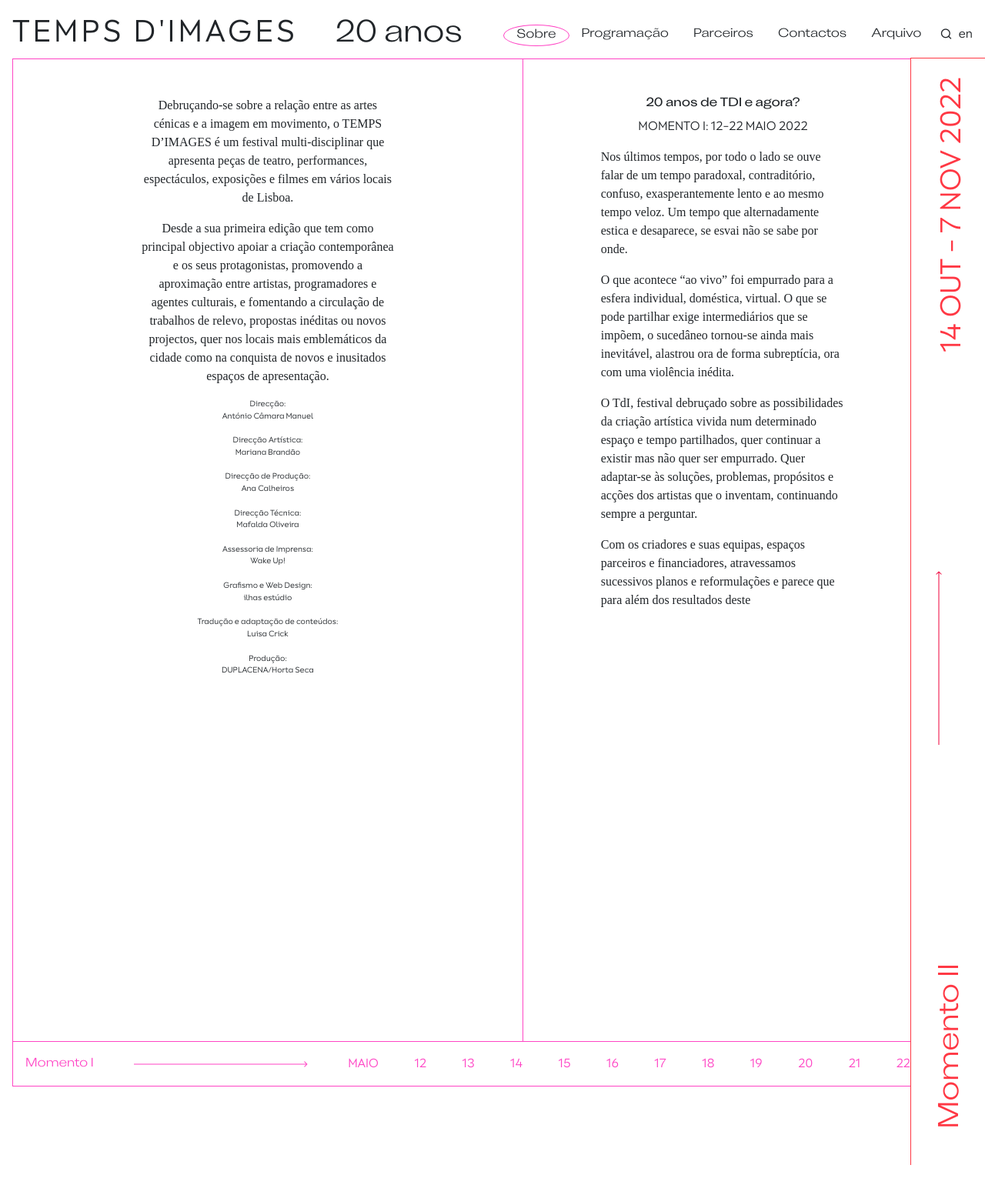
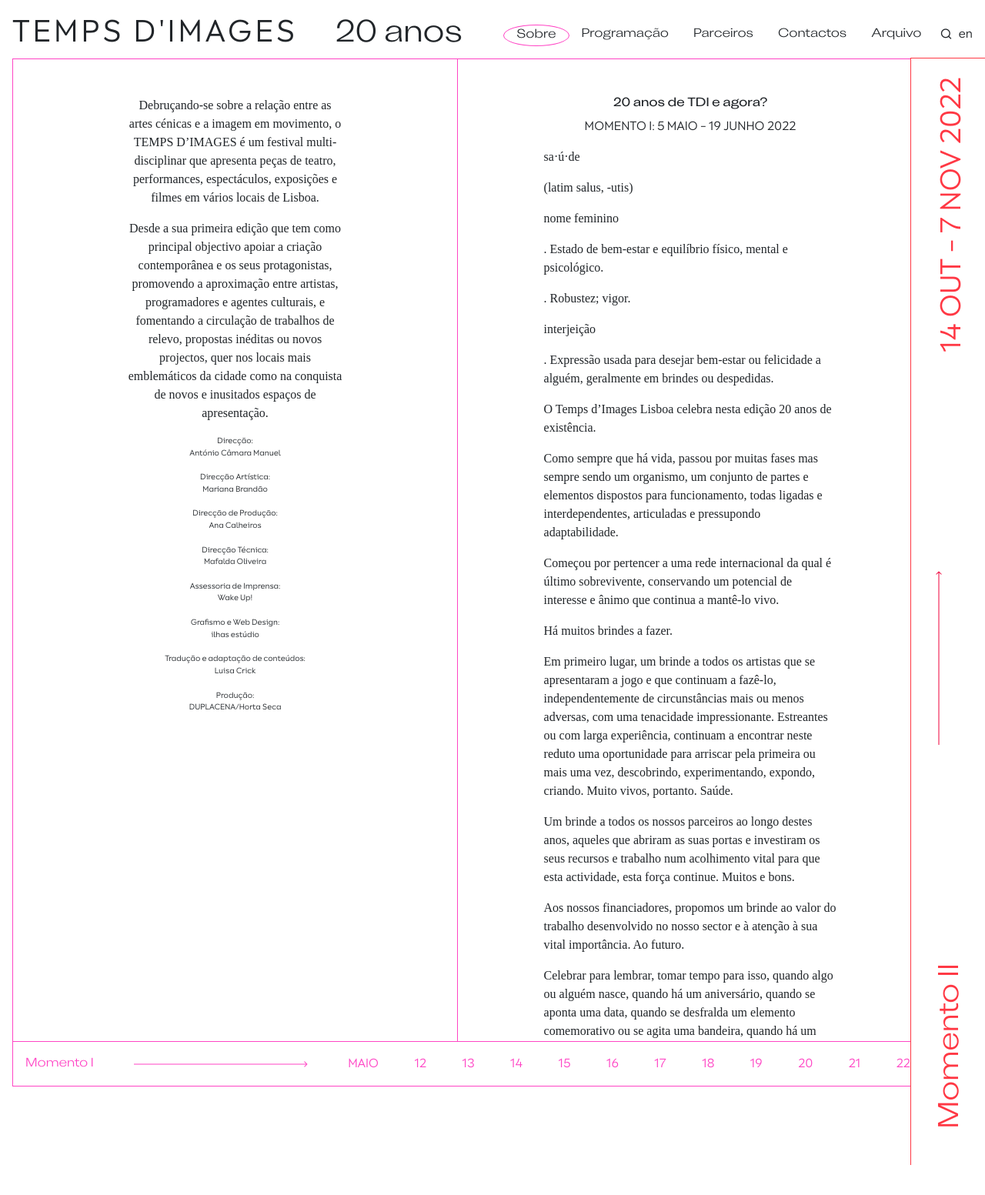
Before and after one commit to mnvnery/tempsdimages2023-m2, a Jekyll site: the page built from sobre.html, in a window 1280 px wide. Shown: the top 1553 px of the page at 77% size. Built offline with Jekyll 4.4.1, drawn with Linux system fonts in a browser that asks for light colours; some web fonts are replaced.

Commit message:
Update from Forestry.io Maria Nery updated sobre.html

```diff
--- a/sobre.html
+++ b/sobre.html
@@ -15,19 +15,30 @@
   Seca</p>"
 momento_1:
   title: 20 anos de TDI e agora?
-  datas: 'MOMENTO I: 12-22 MAIO 2022'
-  info: "<p>Nos últimos tempos, por todo o lado se ouve falar de um tempo paradoxal,
-    contraditório, confuso, exasperantemente lento e ao mesmo tempo veloz. Um tempo
-    que alternadamente estica e desaparece, se esvai não se sabe por onde.</p><p>O
-    que acontece “ao vivo” foi empurrado para a esfera individual, doméstica, virtual.
-    O que se pode partilhar exige intermediários que se impõem, o sucedâneo tornou-se
-    ainda mais inevitável, alastrou ora de forma subreptícia, ora com uma violência
-    inédita.</p><p>O TdI, festival debruçado sobre as possibilidades da criação
-    artística vivida num determinado espaço e tempo partilhados, quer continuar
-    a existir mas não quer ser empurrado. Quer adaptar-se às soluções, problemas,
-    propósitos e acções dos artistas que o inventam, continuando sempre a perguntar.</p><p>Com
-    os criadores e suas equipas, espaços parceiros e financiadores, atravessamos
-    sucessivos planos e reformulações e parece que para além dos resultados deste</p>"
+  datas: 'MOMENTO I: 5 MAIO - 19 JUNHO 2022'
+  info: "<p>sa·ú·de</p><p>(latim salus, -utis)</p><p>nome feminino</p><p>. Estado
+    de bem-estar e equilíbrio físico, mental e psicológico.</p><p>. Robustez; vigor.</p><p>interjeição</p><p>.
+    Expressão usada para desejar bem-estar ou felicidade a alguém, geralmente em brindes
+    ou despedidas.</p><p>O Temps d’Images Lisboa celebra nesta edição 20 anos de existência.</p><p>Como
+    sempre que há vida, passou por muitas fases mas sempre sendo um organismo, um
+    conjunto de partes e elementos dispostos para funcionamento, todas ligadas e interdependentes,
+    articuladas e pressupondo adaptabilidade.</p><p>Começou por pertencer a uma rede
+    internacional da qual é último sobrevivente,  conservando um potencial de interesse
+    e ânimo que continua a mantê-lo vivo.</p><p>Há muitos brindes a fazer.</p><p>Em
+    primeiro lugar, um brinde a todos os artistas que se apresentaram a jogo e que
+    continuam a fazê-lo, independentemente de circunstâncias mais ou menos adversas,
+    com uma tenacidade impressionante. Estreantes ou com larga experiência, continuam
+    \ a encontrar neste reduto uma oportunidade para arriscar pela primeira ou mais
+    uma vez, descobrindo, experimentando, expondo, criando. Muito vivos, portanto.
+    Saúde.</p><p>Um brinde a todos os nossos parceiros ao longo destes anos, aqueles
+    que abriram as suas portas e investiram os seus recursos e trabalho num acolhimento
+    vital para que esta actividade, esta força continue. Muitos e bons.</p><p>Aos
+    nossos financiadores, propomos um brinde ao valor do trabalho desenvolvido no
+    nosso sector e à atenção à sua vital importância. Ao futuro.</p><p>Celebrar para
+    lembrar, tomar tempo para isso, quando algo ou alguém nasce, quando há um aniversário,
+    quando se aponta uma data, quando se desfralda um elemento comemorativo ou  se
+    agita uma bandeira, quando há um encerramento ou uma abertura.</p><p>Parte importante
+    destes momentos é também manter viva a pergunta: e agora?</p>"
 
 ---
 <div class="ms-3 me-5em">
```
